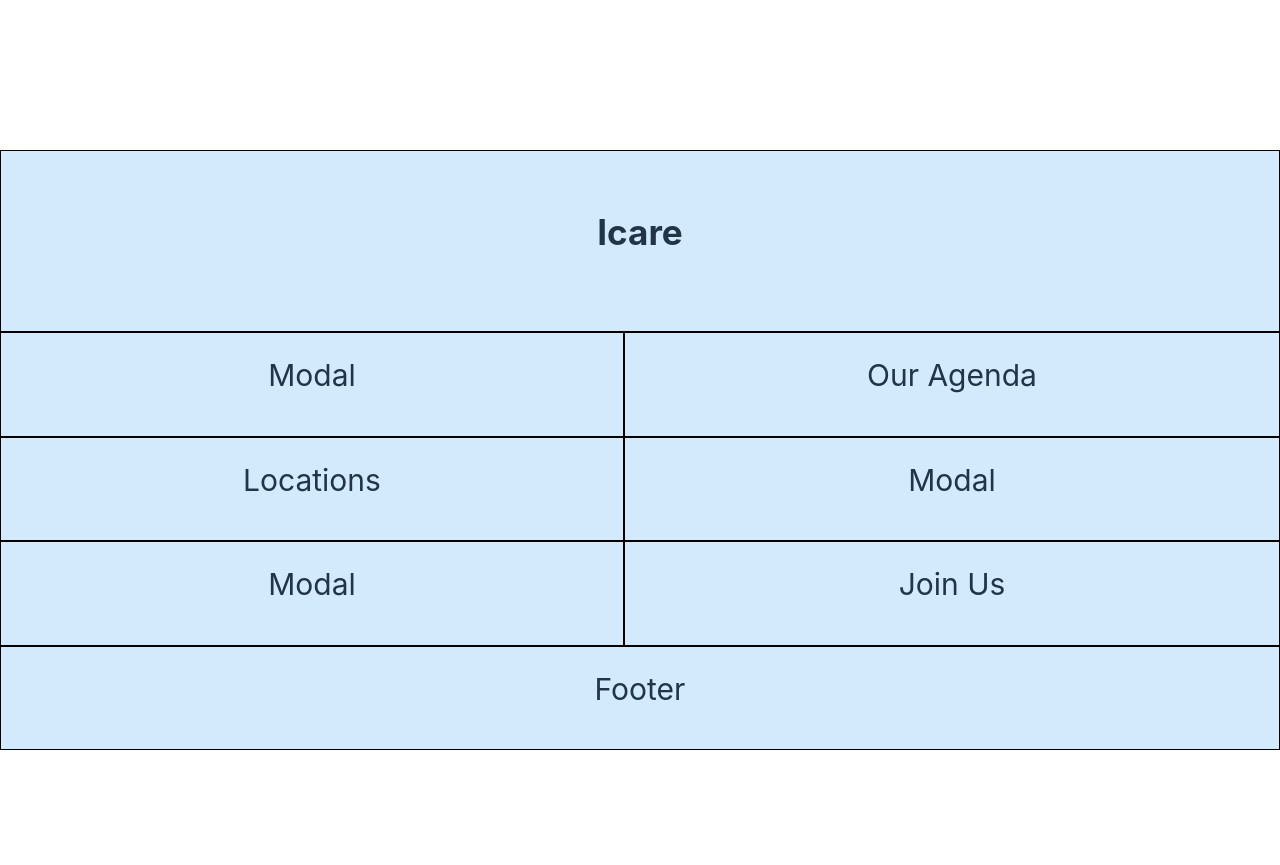
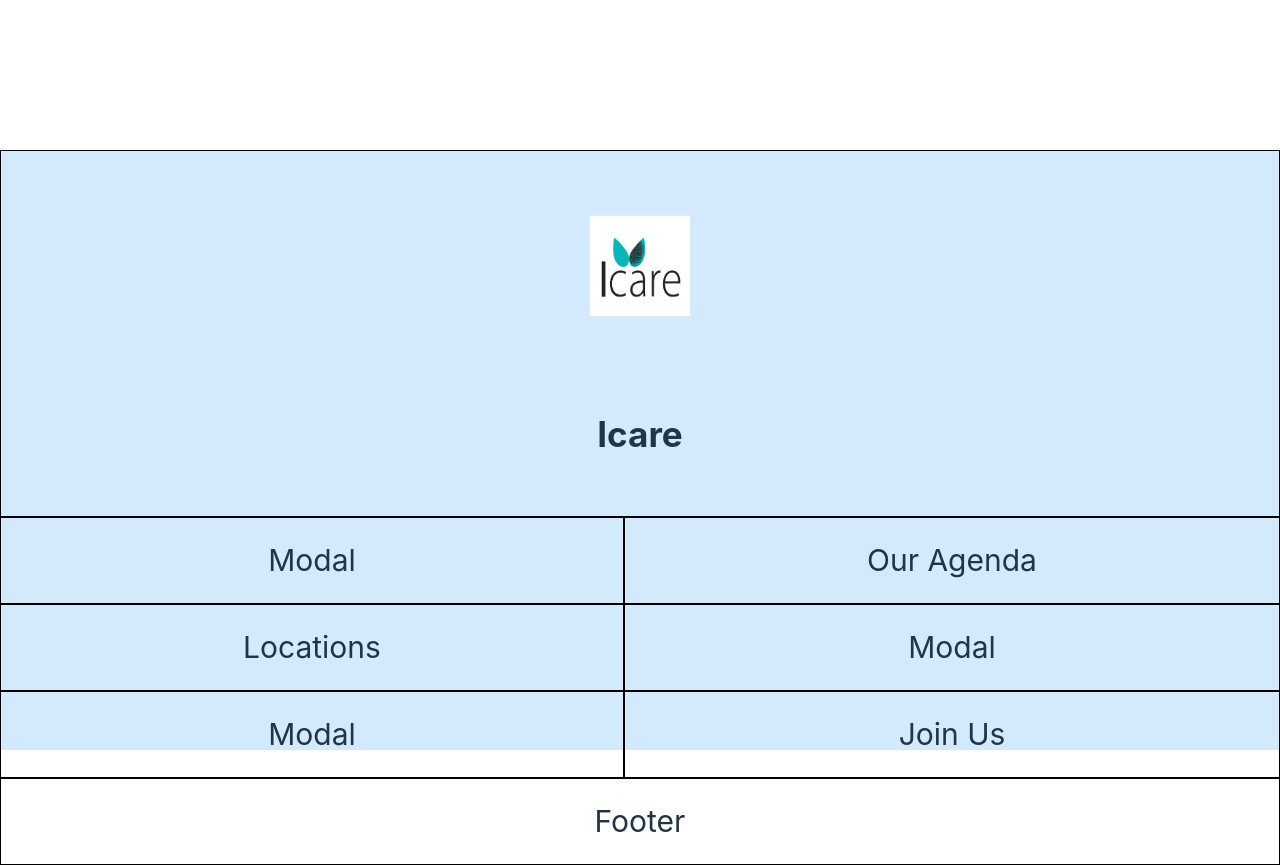
Before and after one commit to KasiaRaven26/Icare, a React (Vite) app in the folder Icare_app/: page / in a window 1280 px wide. Before the commit the page ends 800 px from the top, so only its background shows below. Built offline with nearby package versions, Linux system fonts and the light colour scheme.

Commit message:
logo commit

```diff
--- a/Icare_app/src/components/Header.css
+++ b/Icare_app/src/components/Header.css
@@ -5,5 +5,9 @@
   width: 100%;
   height: 20%;
   text-align: center;
-border: 1px solid black ;
+  border: 1px solid black;
 }
+.logo {
+  height: 100px;
+  width: 100px;
+}
--- a/Icare_app/src/components/Header.jsx
+++ b/Icare_app/src/components/Header.jsx
@@ -1,9 +1,11 @@
-import React from "react";
+import logo from "./I_care.jpg";
 import "./Header.css";
 
-export function Header(props) {
+export function Header() {
   return (
     <div>
+      <img className="logo" src={logo} alt="Logo" />
+
       <h3>Icare</h3>
     </div>
   );
```
Also changed, not shown: Icare_app/src/components/I_care.jpg (added). Lines whose indentation alone changed are shown as unchanged.
